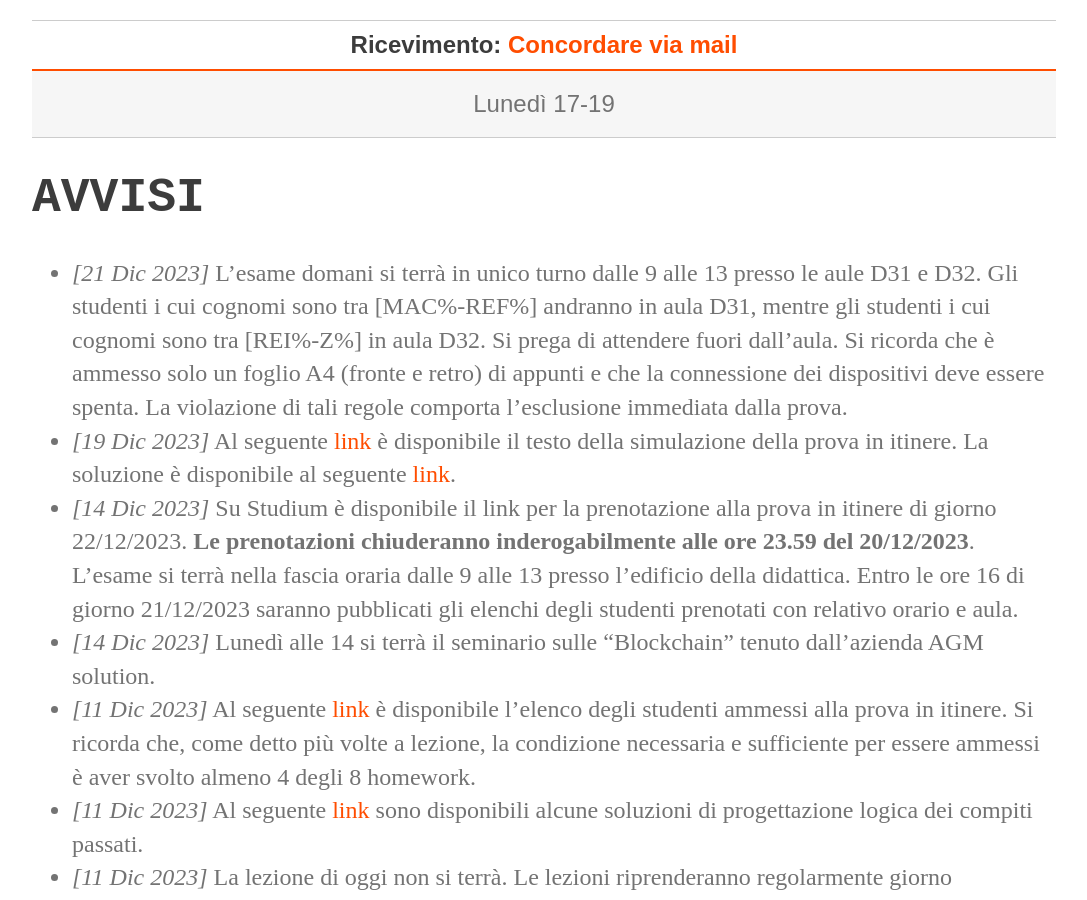
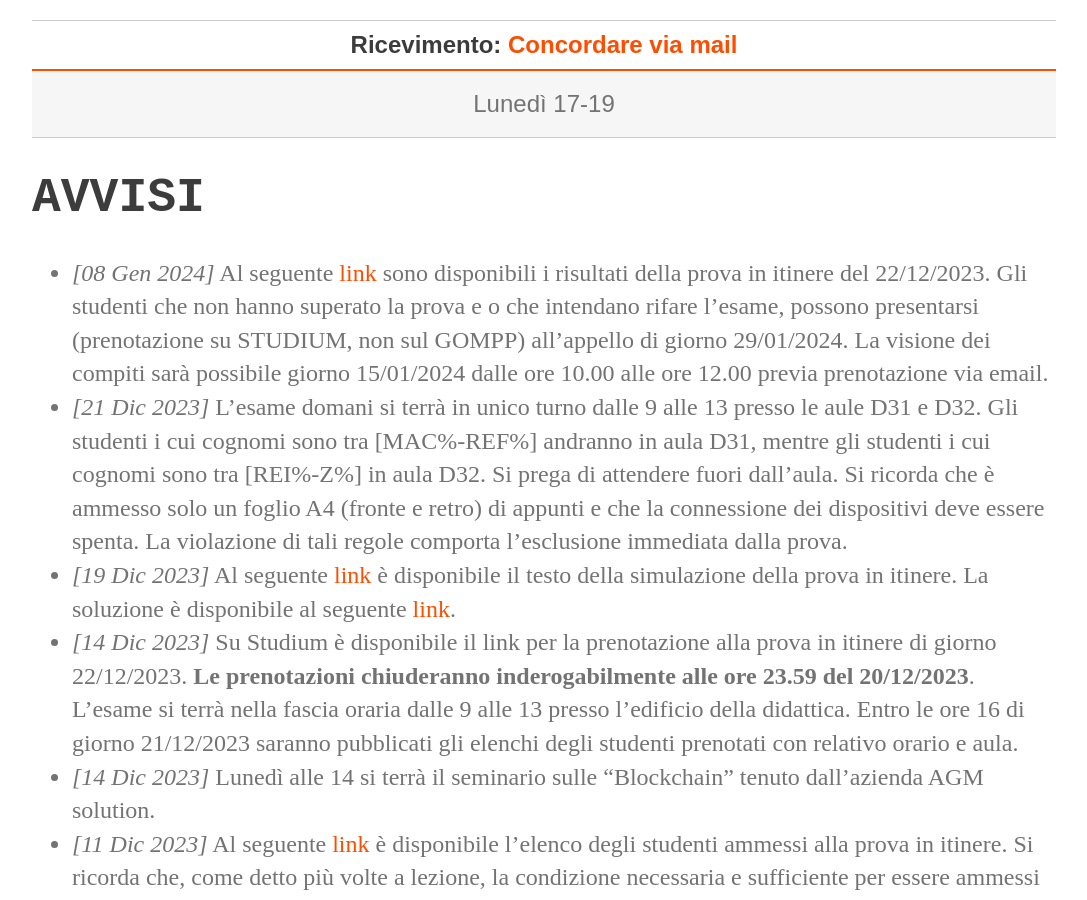
Before and after one commit to perceivelab/database-course, a Jekyll site: the page built from index.md, in a window 1280 px wide and 900 px high, scrolled down 440 px. Shown: the whole window, without its empty margins (96-1183 px from the left). Built offline with Jekyll 4.4.1, drawn with Linux system fonts in a browser that asks for light colours.

Commit message:
Update index.md

```diff
--- a/index.md
+++ b/index.md
@@ -20,6 +20,7 @@ layout: default
 
 
 # AVVISI
+- *[08 Gen 2024]* Al seguente [link](https://drive.google.com/file/d/14XDf1dFMzfGNVS6B2uxRpRVSjs1drqkP/view?usp=sharing) sono disponibili i risultati della prova in itinere del 22/12/2023. Gli studenti che non hanno superato la prova e o che intendano rifare l'esame, possono presentarsi (prenotazione su STUDIUM, non sul GOMPP) all'appello di giorno 29/01/2024. La visione dei compiti sarà possibile giorno 15/01/2024 dalle ore 10.00 alle ore 12.00 previa prenotazione via email.
 - *[21 Dic 2023]* L'esame domani si terrà in unico turno dalle 9 alle 13 presso le aule D31 e D32.  Gli studenti i cui cognomi sono tra [MAC%-REF%] andranno in aula D31, mentre gli studenti i cui cognomi sono tra [REI%-Z%] in aula D32. Si prega di attendere fuori dall'aula. Si ricorda che è ammesso solo un foglio A4 (fronte e retro) di appunti e che la connessione dei dispositivi deve essere spenta. La violazione di tali regole comporta l'esclusione immediata dalla prova.
 - *[19 Dic 2023]* Al seguente [link](https://drive.google.com/file/d/1PuiKn2b6IRGKK8T7URO1-Yb5wtyxje2d/view?usp=drive_link) è disponibile il testo della simulazione della prova in itinere. La soluzione è disponibile al seguente [link](https://drive.google.com/file/d/1ama2kyBFYHLhxlq0atALJ2DExQFSHYKg/view?usp=sharing).
 - *[14 Dic 2023]* Su Studium è disponibile il link per la prenotazione alla prova in itinere di giorno 22/12/2023. **Le prenotazioni chiuderanno inderogabilmente alle ore 23.59 del 20/12/2023**.  L'esame si terrà nella fascia oraria dalle 9 alle 13 presso l'edificio della didattica. Entro le ore 16 di giorno 21/12/2023 saranno pubblicati gli elenchi degli studenti prenotati con relativo orario e aula.
```
